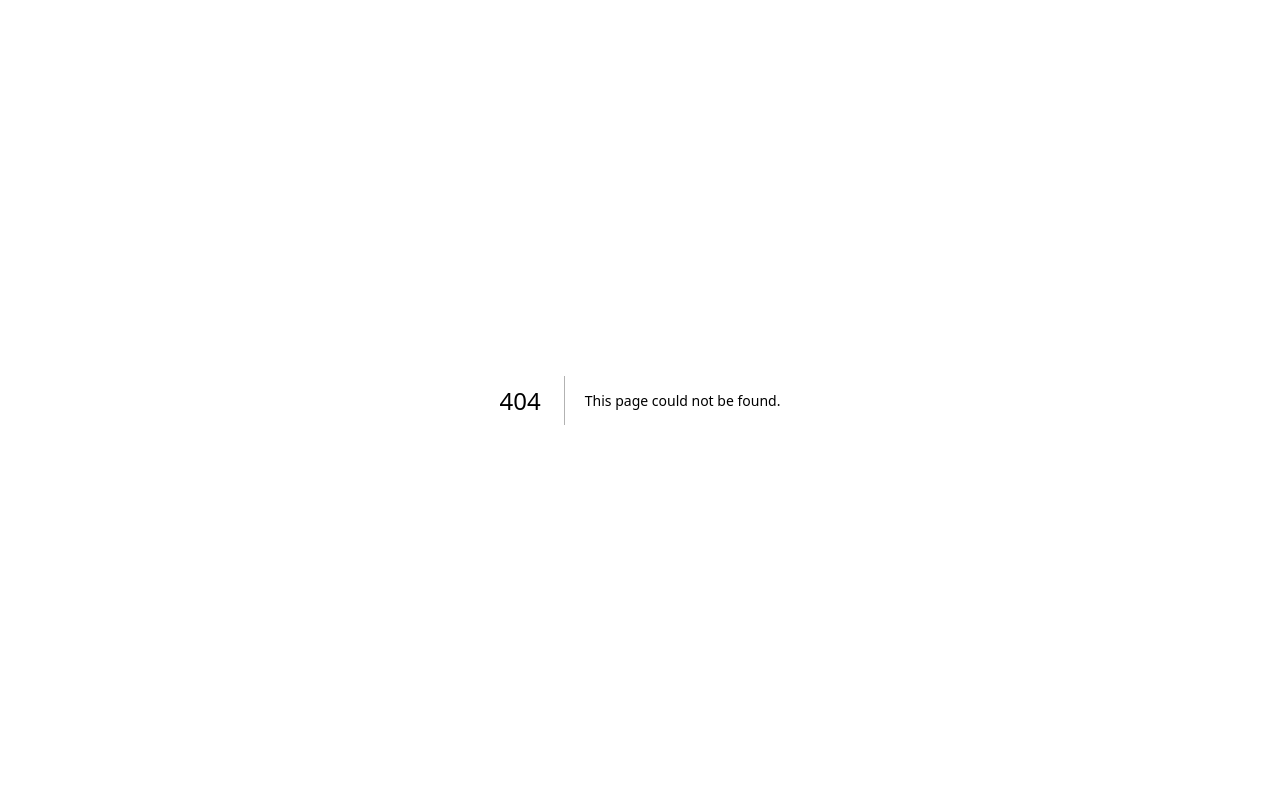
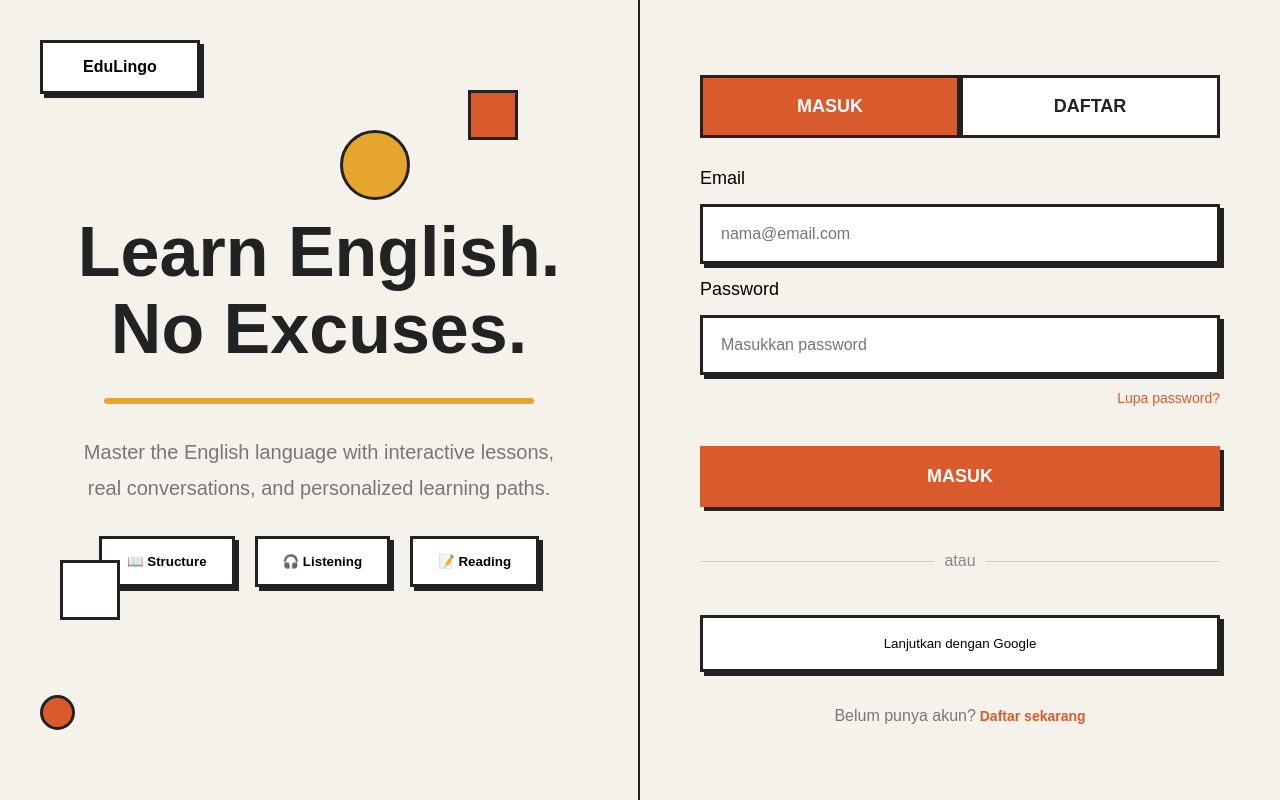
Before and after one commit to rizzkaaa/edulingo, a Next.js app: page /login in a window 1280 px wide. Before the commit this address had no page. Built offline with nearby package versions, Linux system fonts and the light colour scheme.

Commit message:
login register

```diff
--- a/app/globals.css
+++ b/app/globals.css
@@ -1,49 +1,243 @@
-:root {
-  --background: #ffffff;
-  --foreground: #171717;
+*{
+  margin:0;
+  padding:0;
+  box-sizing:border-box;
+  font-family:Arial, Helvetica, sans-serif;
 }
 
-@media (prefers-color-scheme: dark) {
-  :root {
-    --background: #0a0a0a;
-    --foreground: #ededed;
-  }
+body{
+  background:#f5f2ec;
 }
 
-html {
-  height: 100%;
+.container{
+  display:flex;
+  height:100vh;
 }
 
-html,
-body {
-  max-width: 100vw;
-  overflow-x: hidden;
+.left{
+  width:50%;
+  border-right:2px solid #222;
+  position:relative;
+  background:#f5f2ec;
+  overflow:hidden;
 }
 
-body {
-  min-height: 100%;
-  display: flex;
-  flex-direction: column;
-  color: var(--foreground);
-  background: var(--background);
-  font-family: Arial, Helvetica, sans-serif;
-  -webkit-font-smoothing: antialiased;
-  -moz-osx-font-smoothing: grayscale;
+.right{
+  width:50%;
+  display:flex;
+  justify-content:center;
+  align-items:center;
+  background:#f5f2ec;
 }
 
-* {
-  box-sizing: border-box;
-  padding: 0;
-  margin: 0;
+.auth-box{
+  width:520px;
 }
 
-a {
-  color: inherit;
-  text-decoration: none;
+.logo{
+  position:absolute;
+  top:40px;
+  left:40px;
+
+  padding:15px 40px;
+  border:3px solid #222;
+  background:white;
+  font-weight:bold;
+
+  box-shadow:4px 4px 0 #222;
 }
 
-@media (prefers-color-scheme: dark) {
-  html {
-    color-scheme: dark;
-  }
+.content{
+  height:100%;
+  display:flex;
+  flex-direction:column;
+  justify-content:center;
+  align-items:center;
 }
+
+.content h1{
+  font-size:70px;
+  color:#222;
+  text-align:center;
+  line-height:1.1;
+}
+
+.line{
+  width:430px;
+  height:6px;
+  background:#e6a52d;
+  border-radius:20px;
+  margin:30px 0;
+}
+
+.content p{
+  width:500px;
+  text-align:center;
+  color:#777;
+  line-height:1.8;
+  font-size:20px;
+}
+
+.tags{
+  margin-top:30px;
+  display:flex;
+  gap:20px;
+}
+
+.tags button{
+  padding:15px 25px;
+  border:3px solid #222;
+  background:white;
+  font-weight:bold;
+  cursor:pointer;
+
+  box-shadow:4px 4px 0 #222;
+}
+
+.circle{
+  width:70px;
+  height:70px;
+  border-radius:50%;
+  background:#e6a52d;
+
+  position:absolute;
+  top:130px;
+  left:340px;
+
+  border:3px solid #222;
+}
+
+.square{
+  width:50px;
+  height:50px;
+  background:#d95b2d;
+
+  position:absolute;
+  top:90px;
+  right:120px;
+
+  border:3px solid #222;
+}
+
+.small-square{
+  width:60px;
+  height:60px;
+  border:3px solid #222;
+  background:white;
+
+  position:absolute;
+  bottom:180px;
+  left:60px;
+}
+
+.small-circle{
+  width:35px;
+  height:35px;
+  border-radius:50%;
+  background:#d95b2d;
+
+  position:absolute;
+  bottom:70px;
+  left:40px;
+
+  border:3px solid #222;
+}
+
+.tab{
+  display:flex;
+  width:100%;
+  margin-bottom:30px;
+}
+
+.tab-link{
+  width:50%;
+  padding:18px;
+  text-align:center;
+  text-decoration:none;
+  color:#222;
+  font-size:18px;
+  font-weight:bold;
+  border:3px solid #222;
+  background:white;
+}
+
+.active-tab{
+  background:#d95b2d;
+  color:white;
+}
+
+.form{
+  display:flex;
+  flex-direction:column;
+  gap:15px;
+}
+
+.form label{
+  font-size:18px;
+}
+
+.form input{
+  padding:18px;
+  border:3px solid #222;
+  background:white;
+  font-size:16px;
+
+  box-shadow:4px 4px 0 #222;
+}
+
+.form a{
+  text-align:right;
+  color:#d95b2d;
+  text-decoration:none;
+  font-size:14px;
+}
+
+.login-btn{
+  margin-top:25px;
+  padding:20px;
+  border:none;
+  background:#d95b2d;
+  color:white;
+  font-size:18px;
+  font-weight:bold;
+  cursor:pointer;
+
+  box-shadow:4px 4px 0 #222;
+}
+
+.divider{
+  margin:30px 0;
+  display:flex;
+  align-items:center;
+  gap:10px;
+  color:#888;
+}
+
+.divider span{
+  flex:1;
+  height:1px;
+  background:#ccc;
+}
+
+.google-btn{
+  padding:18px;
+  border:3px solid #222;
+  background:white;
+  cursor:pointer;
+
+  box-shadow:4px 4px 0 #222;
+}
+
+.bottom-text{
+  margin-top:20px;
+  text-align:center;
+  color:#777;
+}
+
+.bottom-text a{
+  text-decoration:none;
+}
+
+.bottom-text b{
+  color:#d95b2d;
+}
--- a/app/layout.js
+++ /dev/null
@@ -1,25 +0,0 @@
-import { Geist, Geist_Mono } from "next/font/google";
-import "./globals.css";
-
-const geistSans = Geist({
-  variable: "--font-geist-sans",
-  subsets: ["latin"],
-});
-
-const geistMono = Geist_Mono({
-  variable: "--font-geist-mono",
-  subsets: ["latin"],
-});
-
-export const metadata = {
-  title: "Create Next App",
-  description: "Generated by create next app",
-};
-
-export default function RootLayout({ children }) {
-  return (
-    <html lang="en" className={`${geistSans.variable} ${geistMono.variable}`}>
-      <body>{children}</body>
-    </html>
-  );
-}
--- /dev/null
+++ b/app/layout.jsx
@@ -0,0 +1,13 @@
+import "./globals.css";
+
+export const metadata = {
+  title: "EduLingo",
+};
+
+export default function RootLayout({ children }) {
+  return (
+    <html lang="en">
+      <body>{children}</body>
+    </html>
+  );
+}
--- /dev/null
+++ b/app/login/page.jsx
@@ -0,0 +1,96 @@
+import Link from "next/link";
+
+export default function LoginPage() {
+  return (
+    <div className="container">
+
+      <div className="left">
+
+        <div className="logo">
+          EduLingo
+        </div>
+
+        <div className="circle"></div>
+        <div className="square"></div>
+        <div className="small-square"></div>
+        <div className="small-circle"></div>
+
+        <div className="content">
+          <h1>
+            Learn English.
+            <br />
+            No Excuses.
+          </h1>
+
+          <div className="line"></div>
+
+          <p>
+            Master the English language with interactive lessons,
+            real conversations, and personalized learning paths.
+          </p>
+
+          <div className="tags">
+            <button>📖 Structure</button>
+            <button>🎧 Listening</button>
+            <button>📝 Reading</button>
+          </div>
+        </div>
+
+      </div>
+
+      <div className="right">
+
+        <div className="auth-box">
+
+          <div className="tab">
+
+            <Link href="/login" className="tab-link active-tab">
+              MASUK
+            </Link>
+
+            <Link href="/register" className="tab-link">
+              DAFTAR
+            </Link>
+
+          </div>
+
+          <div className="form">
+
+            <label>Email</label>
+            <input type="email" placeholder="nama@email.com" />
+
+            <label>Password</label>
+            <input type="password" placeholder="Masukkan password" />
+
+            <a href="#">Lupa password?</a>
+
+            <button className="login-btn">
+              MASUK
+            </button>
+
+            <div className="divider">
+              <span></span>
+              atau
+              <span></span>
+            </div>
+
+            <button className="google-btn">
+              Lanjutkan dengan Google
+            </button>
+
+            <p className="bottom-text">
+              Belum punya akun?
+              <Link href="/register">
+                <b> Daftar sekarang</b>
+              </Link>
+            </p>
+
+          </div>
+
+        </div>
+
+      </div>
+
+    </div>
+  );
+}
--- /dev/null
+++ b/app/page.jsx
@@ -0,0 +1,5 @@
+import { redirect } from "next/navigation";
+
+export default function Home() {
+  redirect("/login");
+}
```
Also changed, not shown: app/page.js (deleted, +0 -8 lines), app/register/page.jsx (added, +90 -0 lines).
